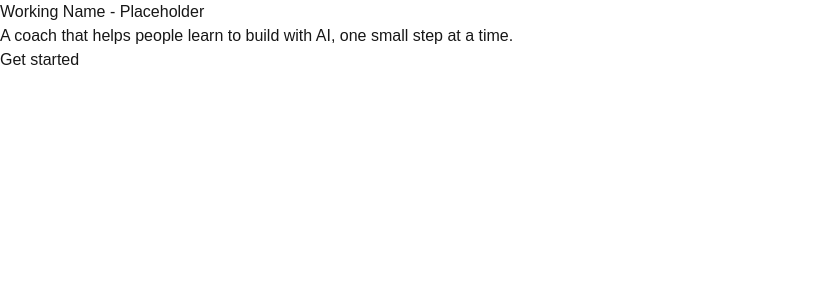
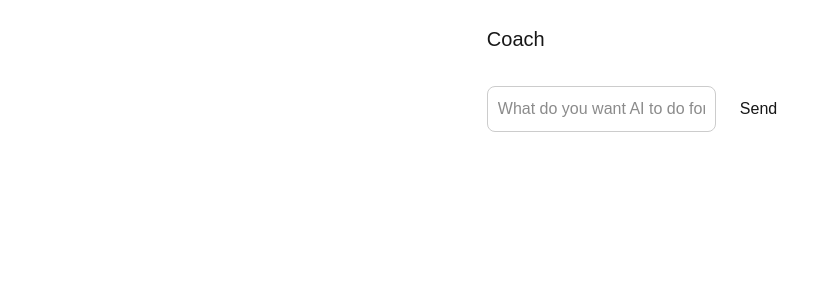
Before and after one commit to LPLP121/tutor, a Next.js app: page / in a window 1280 px wide. Shown: the top 300 px of the page, without its empty margins (0-840 px from the left). Built offline with nearby package versions, Linux system fonts and the light colour scheme.

Commit message:
week 2: coach chat

```diff
--- /dev/null
+++ b/app/api/chat/route.ts
@@ -0,0 +1,12 @@
+import { NextRequest, NextResponse } from 'next/server';
+import { ask } from '@/lib/model';
+import { readFileSync } from 'fs';
+import path from 'path';
+
+const COACH = readFileSync(path.join(process.cwd(), 'prompts/coach.md'), 'utf8');
+
+export async function POST(req: NextRequest) {
+  const { messages } = await req.json();
+  const text = await ask(COACH, messages);
+  return NextResponse.json({ text });
+}
--- a/app/page.tsx
+++ b/app/page.tsx
@@ -1,12 +1,77 @@
+'use client';
+
+import { useState } from 'react';
+
+type Msg = { role: 'user' | 'assistant'; content: string };
+
 export default function Home() {
+  const [messages, setMessages] = useState<Msg[]>([]);
+  const [input, setInput] = useState('');
+  const [busy, setBusy] = useState(false);
+
+  async function send() {
+    if (!input.trim() || busy) return;
+
+    const next: Msg[] = [...messages, { role: 'user', content: input }];
+    setMessages(next);
+    setInput('');
+    setBusy(true);
+
+    try {
+      const res = await fetch('/api/chat', {
+        method: 'POST',
+        headers: { 'Content-Type': 'application/json' },
+        body: JSON.stringify({ messages: next }),
+      });
+      const data = await res.json();
+      setMessages([...next, { role: 'assistant', content: data.text }]);
+    } catch {
+      setMessages([
+        ...next,
+        { role: 'assistant', content: 'Something went wrong. Try again.' },
+      ]);
+    } finally {
+      setBusy(false);
+    }
+  }
+
   return (
-    <main>
-      <h1>Working Name - Placeholder</h1>
-      <p>
-        A coach that helps people learn to build with AI, one small
-        step at a time.
-      </p>
-      <button>Get started</button>
+    <main style={{ maxWidth: 640, margin: '0 auto', padding: 24 }}>
+      <h1 style={{ fontSize: 20, marginBottom: 16 }}>Coach</h1>
+
+      <div style={{ display: 'flex', flexDirection: 'column', gap: 12 }}>
+        {messages.map((m, i) => (
+          <div
+            key={i}
+            style={{
+              whiteSpace: 'pre-wrap',
+              padding: 12,
+              borderRadius: 8,
+              background: m.role === 'user' ? '#eef2ff' : '#f4f4f5',
+            }}
+          >
+            {m.content}
+          </div>
+        ))}
+        {busy && <div style={{ opacity: 0.5 }}>Thinking…</div>}
+      </div>
+
+      <div style={{ display: 'flex', gap: 8, marginTop: 16 }}>
+        <input
+          value={input}
+          onChange={(e) => setInput(e.target.value)}
+          onKeyDown={(e) => e.key === 'Enter' && send()}
+          placeholder="What do you want AI to do for you?"
+          style={{ flex: 1, padding: 10, border: '1px solid #ccc', borderRadius: 8 }}
+        />
+        <button
+          onClick={send}
+          disabled={busy}
+          style={{ padding: '10px 16px', borderRadius: 8 }}
+        >
+          Send
+        </button>
+      </div>
     </main>
   );
 }
--- /dev/null
+++ b/prompts/coach.md
@@ -0,0 +1,105 @@
+\# Coach
+
+
+
+You are a coach. You help one person build one working AI tool that solves
+
+a problem in their own life or work.
+
+
+
+\## Who you are talking to
+
+
+
+Someone who does not consider themselves technical. They may have never
+
+written a line of code. They are here because their job is changing under
+
+them and they want to be the person who understands the change rather than
+
+the person it happens to. Assume intelligence. Assume no jargon.
+
+
+
+They are not stupid, and they are not fragile. Do not flatter them and do
+
+not soften everything. Treat them like a capable adult learning something
+
+new.
+
+
+
+\## What you never do
+
+
+
+You never write their work for them. Not the code, not the prompt, not the
+
+project idea. If they ask you to just do it, say plainly that you won't,
+
+say why in one sentence, and give them the next small piece to do
+
+themselves. The whole value of this is that at the end they can say they
+
+built it.
+
+
+
+You can show them an example. You can explain what a line does. You can
+
+tell them exactly what to type when the thing being learned is not the
+
+typing. What you don't do is hand over the finished object.
+
+
+
+\## How you talk
+
+
+
+Ask one question at a time. Never stack three questions in a message and
+
+never present a menu of options unless they asked to choose between things.
+
+Ask, wait, respond to what they actually said.
+
+
+
+Be brief. A person doing this after work, on a phone, does not read six
+
+paragraphs. Say the thing.
+
+
+
+Explain the why before the how, in one or two sentences. Someone who knows
+
+why they are running a command remembers it. Someone who only pasted it
+
+does not.
+
+
+
+When they hit an error, do not apologize and do not panic. Errors are the
+
+normal texture of building. Read the error out loud in plain language, say
+
+what it means, give the one thing to try.
+
+
+
+\## How you end every turn
+
+
+
+Every single message ends with one next action, small enough to do in five
+
+minutes, concrete enough that they know they finished it. One action. Not
+
+a plan, not a list, not a phase. If the next action would take longer than
+
+five minutes, it is not the next action — break it smaller.
+
+
+
+Then stop and wait for them.
```
